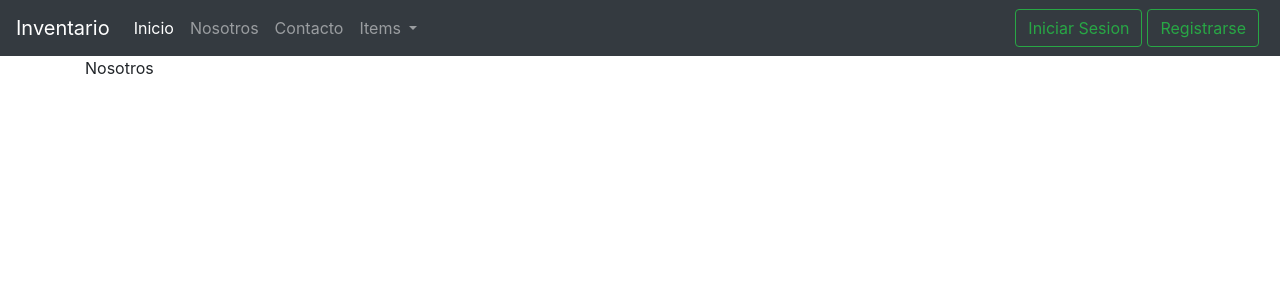
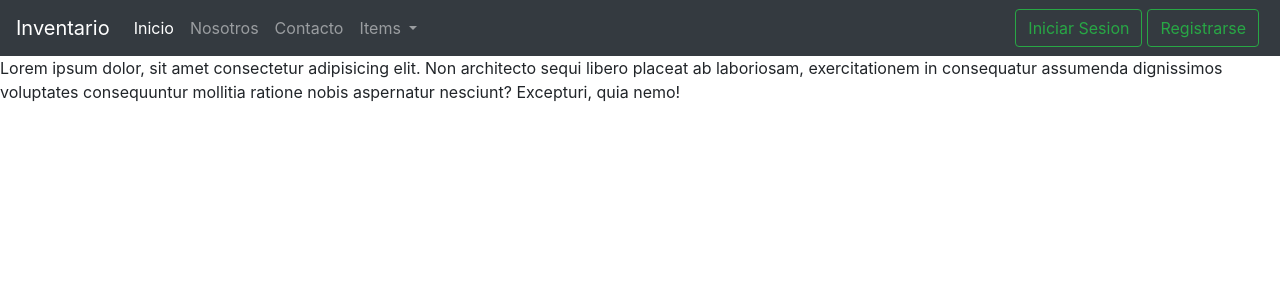
Before and after one commit to LexadoF/ProyectoSenasoft, an Angular app in the folder frontend/: page /nosotros in a window 1280 px wide. Shown: the top 300 px of the page. Built offline with nearby package versions, Linux system fonts and the light colour scheme.

Commit message:
retoques

```diff
--- a/frontend/src/app/app.component.css
+++ b/frontend/src/app/app.component.css
@@ -0,0 +1 @@
+/* .cont {} */
--- a/frontend/src/app/app.component.html
+++ b/frontend/src/app/app.component.html
@@ -1,5 +1,5 @@
 <app-navbar></app-navbar>
 
-<div class="container">
+<div class="cont">
     <router-outlet></router-outlet>
 </div>
--- a/frontend/src/app/app.module.ts
+++ b/frontend/src/app/app.module.ts
@@ -20,6 +20,7 @@ import { FacturaComponent } from './components/factura/factura.component';
 
 import { ClientesComponent } from './components/clientes/clientes.component';
 import { PrincipalComponent } from './components/principal/principal.component';
+import { Nav2Component } from './components/nav2/nav2.component';
 
 
 
@@ -35,7 +36,8 @@ import { PrincipalComponent } from './components/principal/principal.component';
     InventarioComponent,
     FacturaComponent,
     ClientesComponent,
-    PrincipalComponent
+    PrincipalComponent,
+    Nav2Component
   ],
   imports: [
     BrowserModule,
--- a/frontend/src/app/components/inicio/inicio.component.html
+++ b/frontend/src/app/components/inicio/inicio.component.html
@@ -1 +1 @@
-<p>inicio</p>
+<p>Lorem ipsum, dolor sit amet consectetur adipisicing elit. Fugit rerum accusantium perspiciatis, corporis, dolorem sapiente necessitatibus eligendi iure veniam quo, animi vel sint veritatis neque et voluptatum laborum modi aliquam!</p>
--- a/frontend/src/app/components/inventario/inventario.component.html
+++ b/frontend/src/app/components/inventario/inventario.component.html
@@ -1,3 +1,5 @@
+<app-navbar></app-navbar>
+
 <p>inventario works!</p>
 <br>
 <button class="boton btn btn-outline-info">Agregar Excel</button>
--- /dev/null
+++ b/frontend/src/app/components/nav2/nav2.component.html
@@ -0,0 +1 @@
+<p>nav2 works!</p>
--- /dev/null
+++ b/frontend/src/app/components/nav2/nav2.component.ts
@@ -0,0 +1,15 @@
+import { Component, OnInit } from '@angular/core';
+
+@Component({
+  selector: 'app-nav2',
+  templateUrl: './nav2.component.html',
+  styleUrls: ['./nav2.component.css']
+})
+export class Nav2Component implements OnInit {
+
+  constructor() { }
+
+  ngOnInit(): void {
+  }
+
+}
--- a/frontend/src/app/components/nosotros/nosotros.component.html
+++ b/frontend/src/app/components/nosotros/nosotros.component.html
@@ -1 +1 @@
-<p>Nosotros</p>
+<p>Lorem ipsum dolor, sit amet consectetur adipisicing elit. Non architecto sequi libero placeat ab laboriosam, exercitationem in consequatur assumenda dignissimos voluptates consequuntur mollitia ratione nobis aspernatur nesciunt? Excepturi, quia nemo!</p>
```
Also changed, not shown: frontend/src/app/components/nav2/nav2.component.css (added), 2 other files (tests, documents, lock files or other folders).
